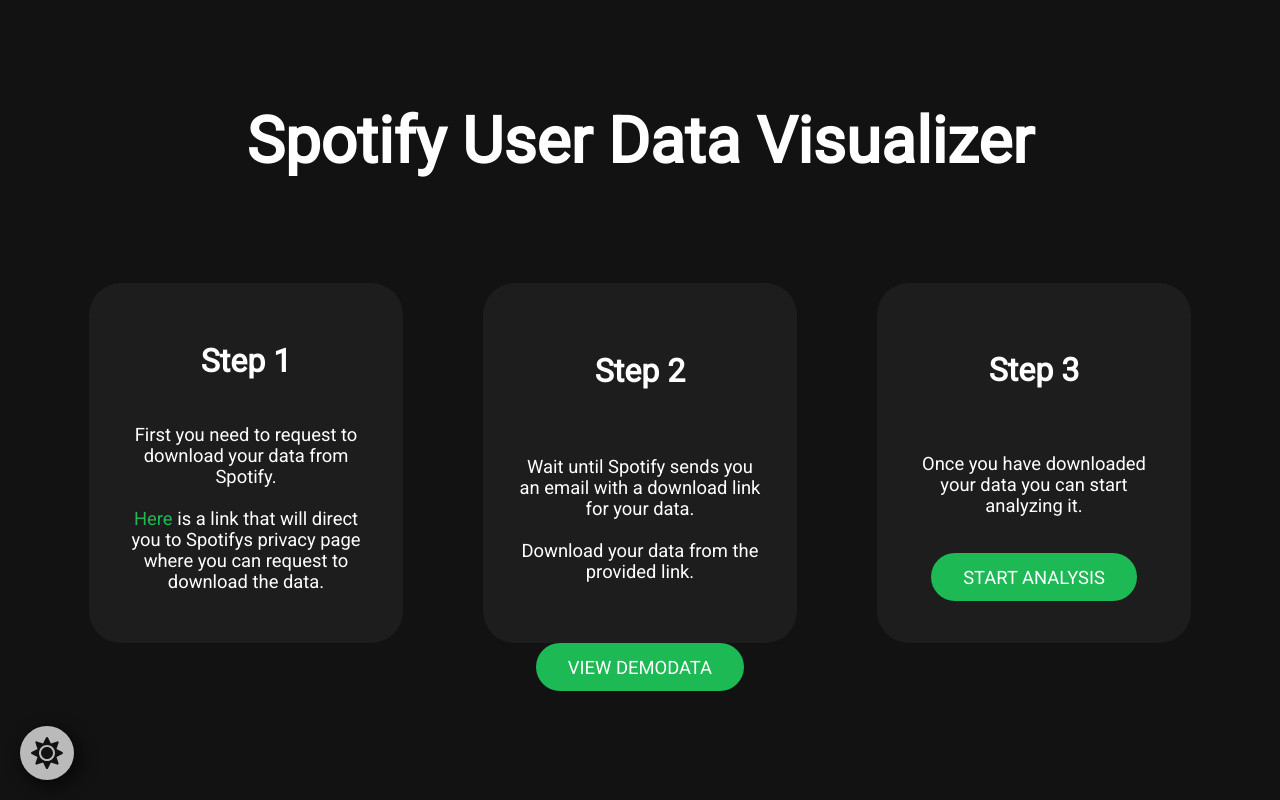
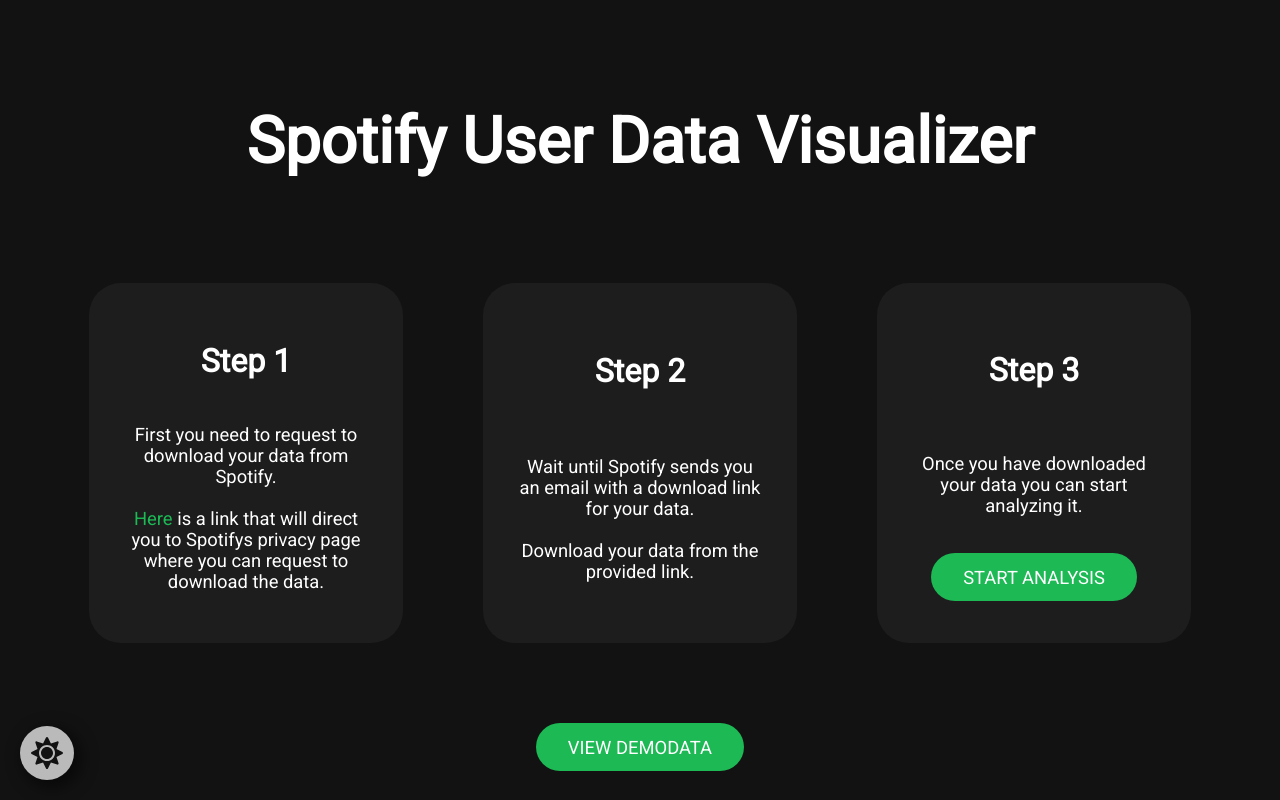
Before and after one commit to JonaWe/spotify-data-visualiser, a Next.js app: page / in a window 1280 px wide. Shown: the top 800 px of the page. Built offline with nearby package versions, Linux system fonts and the light colour scheme.

Commit message:
adds margin to demo page button

```diff
--- a/pages/index.js
+++ b/pages/index.js
@@ -52,9 +52,11 @@ export default function Home() {
             </Link>
           </Card>
         </CardWrapper>
-        <Link href="/demo">
-          <Button primary>View Demodata</Button>
-        </Link>
+        <div style={{ marginTop: '5em' }}>
+          <Link href="/demo">
+            <Button primary>View Demodata</Button>
+          </Link>
+        </div>
       </CenterdGridWrapper>
     </MainWrapper>
   );
```
